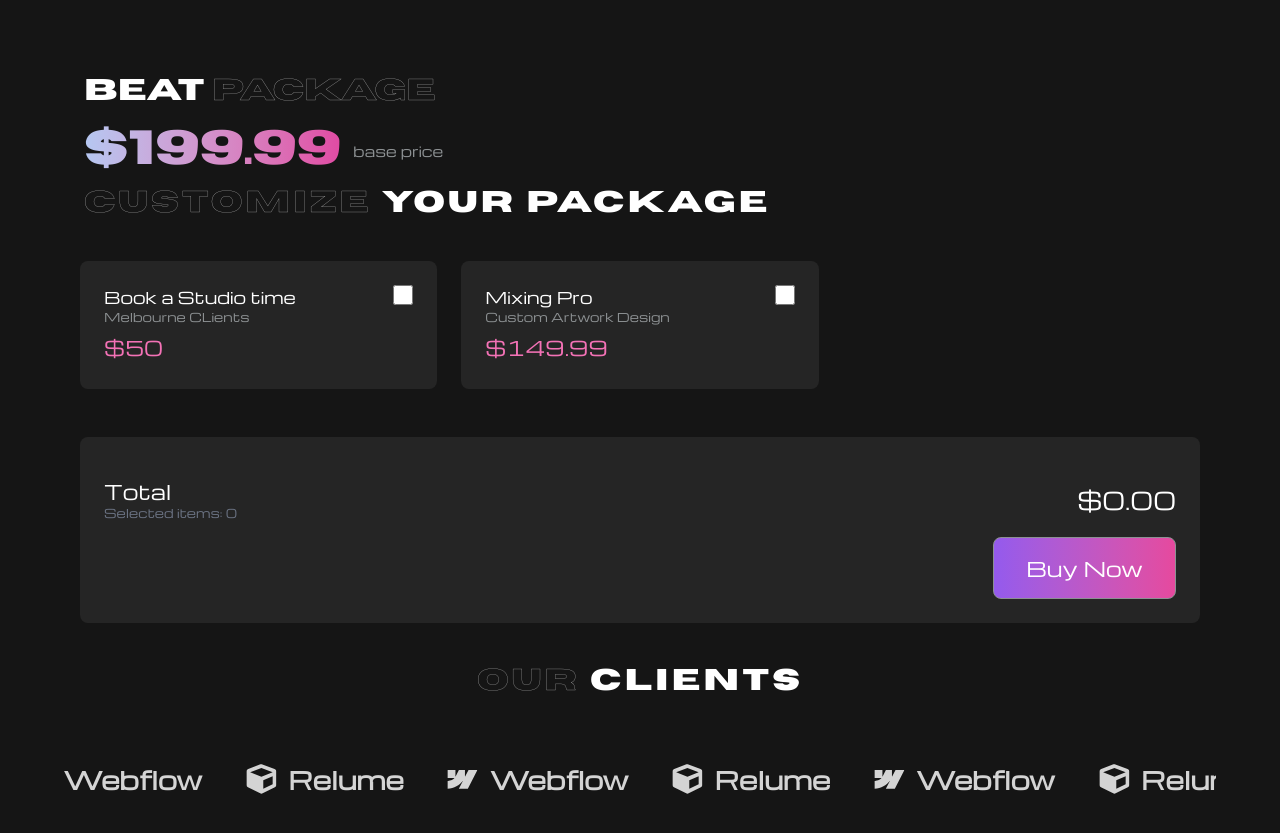
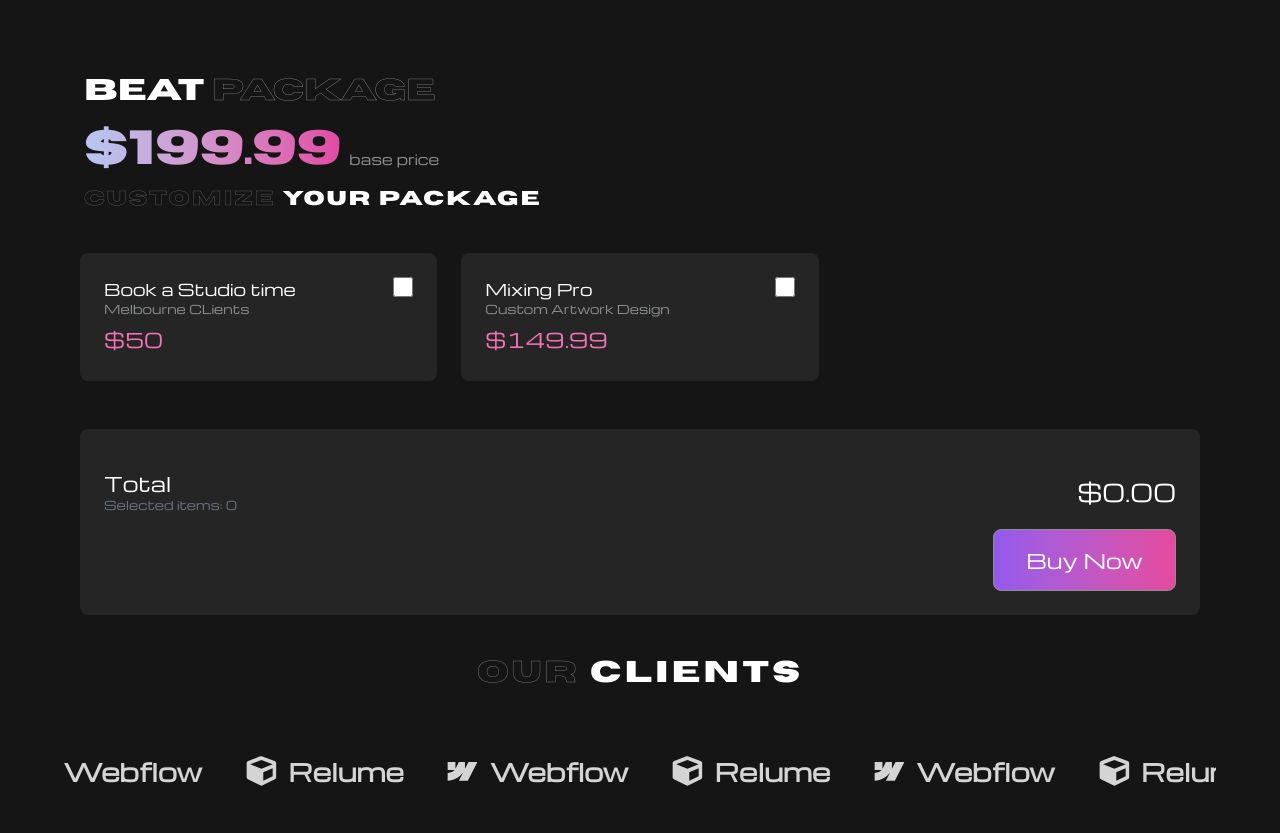
Before and after one commit to SujanBudhaMagar/cute-bokaa, a Next.js app: page /custombeat in a window 1280 px wide. Shown: the part 840-1673 px from the top of the page. Built offline with nearby package versions, Linux system fonts and the light colour scheme.

Commit message:
Ui fixes

```diff
--- a/src/app/(Auth_Routes)/mixingform/page.tsx
+++ b/src/app/(Auth_Routes)/mixingform/page.tsx
@@ -151,7 +151,7 @@ const MixingProForm = () => {
 
             {/* Upload Files */}
             <div className="flex flex-col mb-4">
-              <label htmlFor="files" className="text-white mb-3s">
+              <label htmlFor="files" className="text-white mb-3">
                 Upload Files
               </label>
               <input
--- a/src/app/(Home_Routes)/custombeat/page.tsx
+++ b/src/app/(Home_Routes)/custombeat/page.tsx
@@ -106,19 +106,19 @@ const CustomBeat = () => {
           Beat{" "}
           <span className="horizon-outlined text-xl md:text-3xl">Package</span>
         </p>
-        <div className="flex items-end gap-1 md:gap-3 ml-5 mt-2">
+        <div className="flex items-end gap-1 md:gap-2 ml-5 mt-2">
           <p className="bg-gradient-to-r from-[#B5C8F2] to-[#E04AA3] text-transparent bg-clip-text text-3xl md:text-5xl horizon">
             $199.99
           </p>
-          <p className="text-[10px] md:text-sm text-[#8C9092] mb-2 md:mb-3">
+          <p className="text-[10px] md:text-sm text-[#8C9092] mb-2 md:mb-1">
             base price
           </p>
         </div>
 
         {/* customize package */}
-        <p className="horizon-outlined text-xl md:text-3xl text-white text-center md:text-start tracking-widest ml-5 mt-4 md:mt-1">
+        <p className="horizon-outlined text-base md:text-xl text-white text-center md:text-start tracking-widest ml-5 mt-4 md:mt-1">
           Customize{" "}
-          <span className="horizon text-xl md:text-3xl">Your Package</span>
+          <span className="horizon text-base md:text-xl">Your Package</span>
         </p>
         <div className="w-full">
           <PricingSection services={Packages} />
--- a/src/app/(Home_Routes)/mixingpro/page.tsx
+++ b/src/app/(Home_Routes)/mixingpro/page.tsx
@@ -79,7 +79,7 @@ const Home = () => {
         </h1>
 
         <p className="mt-4 text-xs md:text-base text-center px-0 lg:px-40 leading-relaxed">
-         {`An Immersive Cute Boka Experience while you let Cute Boka transform
+          {`An Immersive Cute Boka Experience while you let Cute Boka transform
           your vocals into Industry Standard Perfection with professional-grade
           mixing using top-tier UAD plugins, ensuring your voice shines in any
           genre whether it's pop, rap, or R&B. Crisp, Clean & Creative. Your
@@ -111,7 +111,7 @@ const Home = () => {
                 ))}
               </ul>
 
-              <div className="bg-zinc-900 rounded-lg py-3.5 px-5 w-full ">
+              <div className="bg-[#252525] rounded-lg py-3.5 px-5 w-full ">
                 <div className="text-center mb-4">
                   <h3 className="text-base">Before Mixing</h3>
                   <p>(Raw Audio)</p>
@@ -165,7 +165,7 @@ const Home = () => {
                 ))}
               </ul>
 
-              <div className="bg-zinc-900 rounded-lg py-3.5 px-5">
+              <div className="bg-[#252525] rounded-lg py-3.5 px-5 border-[#9B24CB] border">
                 <div className="text-center mb-4">
                   <h3>After Mixing</h3>
                   <p>(Professionally Enhanced)</p>
--- a/src/components/Footer.tsx
+++ b/src/components/Footer.tsx
@@ -56,7 +56,7 @@ const Footer = () => {
           title="Book a Studio Session with "
           title2="Cute Boka"
           des="Session includes song writing, lyrics writing, recording & more. (Only for Melbourne)"
-          link="/booknow"
+          link="/bookstudio"
           button="Book Now"
         />
       )}
```
